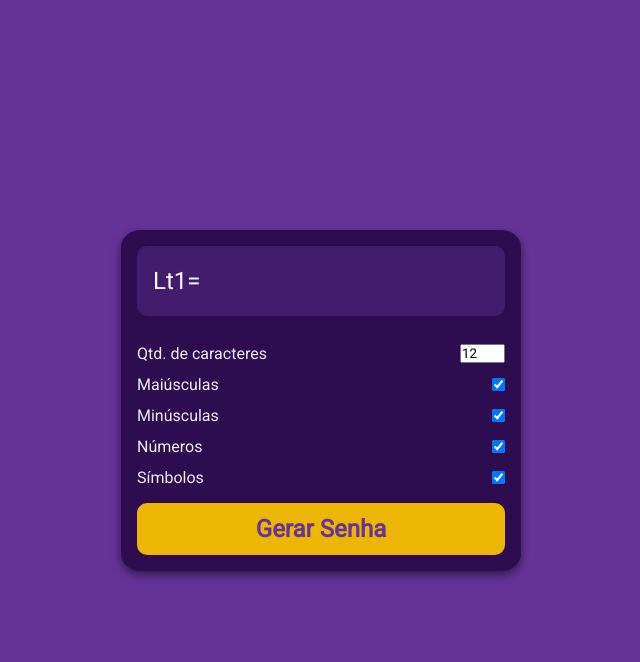
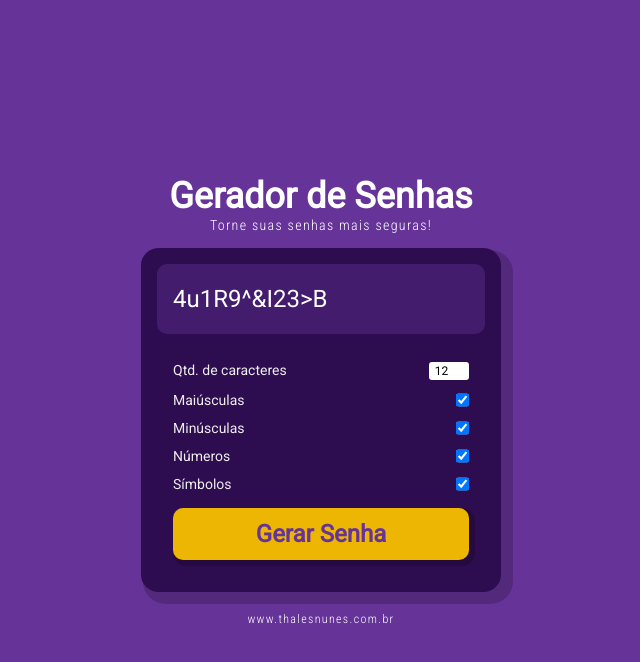
Before and after one commit to thalesonunes/pequenos-projetos, a plain HTML site: page gerador-de-senhas/index.html in a window 1280 px wide. Both pictures are taken after a click on the button "Gerar Senha". Shown: the whole page, without its empty margins (319-959 px from the left). Drawn offline with Linux system fonts and the light colour scheme.

Commit message:
Gerador de Senhas finalizado!

```diff
--- a/gerador-de-senhas/index.html
+++ b/gerador-de-senhas/index.html
@@ -13,6 +13,9 @@
 </head>
 <body>
 
+    <h1 id="titulo">Gerador de Senhas</h1>
+    <p id="subtitulo">Torne suas senhas mais seguras!</p>
+
     <div class="pw-container">
 
         <div class="pw-header">
@@ -26,7 +29,7 @@
 
             <div class="form-control">
                 <label for="len">Qtd. de caracteres</label>
-                <input type="number" id="len" value="12" min="2" max="30">
+                <input type="number" id="len" value="12" min="2" max="18">
             </div>
 
             <div class="form-control">
@@ -55,5 +58,9 @@
 
     </div>
 
+    <footer>
+        <p id="rodape">www.thalesnunes.com.br</p>
+    </footer>
+
 </body>
 </html>
--- a/gerador-de-senhas/script.js
+++ b/gerador-de-senhas/script.js
@@ -30,36 +30,40 @@ function getSymbol() {
 
 function generatePassword() {
 
-    // const len = lenEl.value;
-    const len = 12;
+    const len = lenEl.value;
 
     let password = "";
 
-    if (upperEl.checked) {
-        password += getUppercase();
-    }
+    // if (upperEl.checked) {
+    //     password += getUppercase();
+    // }
 
-    if (lowerEl.checked) {
-        password += getLowercase();
-    }
+    // if (lowerEl.checked) {
+    //     password += getLowercase();
+    // }
 
-    if (numberEl.checked) {
-        password += getNumber();
-    }
+    // if (numberEl.checked) {
+    //     password += getNumber();
+    // }
 
-    if (symbolEL.checked) {
-        password += getSymbol();
-    }
+    // if (symbolEL.checked) {
+    //     password += getSymbol();
+    // }
 
-    for (let i = password.length; i > len; i++) {
+    for (let i = password.length; i < len; i++) {
         const x = generateX();
         password += x;
     }
 
-    pwEl.innerText = password;
+    if(password === ""){
+        pwEl.innerText = "Selecione algum caractere!";
+    }else{
+        pwEl.innerText = password;
+    }
+
 }
 
-function genenateX() {
+function generateX() {
     const xs = [];
 
     if (upperEl.checked) {
@@ -81,10 +85,6 @@ function genenateX() {
     if (xs.length === 0) return "";
 
     return xs[Math.floor(Math.random() * xs.length)];
-
-    // console.log(Math.random() * xs.length);
-    //return Math.random() * xs.length;
-
 }
 
 generateEL.addEventListener("click", generatePassword);
--- a/gerador-de-senhas/style.css
+++ b/gerador-de-senhas/style.css
@@ -1,5 +1,6 @@
 /* Importando Fonts Externas */
 @import url('https://fonts.googleapis.com/css2?family=Roboto&display=swap');
+@import url('https://fonts.googleapis.com/css2?family=Roboto+Condensed:wght@300&display=swap');
 
 /* Resetando CSS */
 * {
@@ -16,13 +17,24 @@ body{
     display: flex;
     align-items: center;
     justify-content: center;
+    flex-direction: column;
     min-height: 100vh;
+}
+
+#titulo{
+    font-size: 36px;
+}
+#subtitulo{
+    font-family: 'Roboto Condensed', sans-serif;
+    margin-bottom: 15px;
+    font-size: 14px;
+    letter-spacing: 1pt;
 }
 
 .pw-container{
     background-color: rgb(46, 12, 80);
-    box-shadow: 0 4px 10px rgba(0, 0, 0, 0.5);
-    min-width: 400px;
+    box-shadow: 7px 7px 0px 5px #00000033;
+    min-width: 360px;
     border-radius: 5%;
 }
 
@@ -57,17 +69,34 @@ body{
     right: 0;
 
     opacity: 0;
-    transform: translate(0, 65%);
+    transform: translate(-25%, -25%);
     transition: opacity 0.2s ease, transform 0.2s ease; */
 }
 
 .pw:hover button{
     opacity: 1;
-    transform: translate(0, 75%);
+    transform: translate(-25%, 0%);
 }
 
 .pw-body{
-    padding: 0 1rem 1rem;
+    padding: 0 2rem 2rem;
+}
+
+.pw-body label{
+    font-size: 14px;
+}
+
+.pw-body #len{
+    border-radius: 3px;
+    border: none;
+    font-size: 12px;
+    text-align: center;
+    padding: 2px 0;
+    width: 40px;
+}
+
+.pw-body #len:focus{
+    outline: none;
 }
 
 .form-control{
@@ -90,4 +119,18 @@ body{
     margin-top: 1rem;
     width: 100%;
     border-radius: 10px;
+    box-shadow: 3px 3px 0px 3px #00000033;
 }
+
+.generate:active{
+    transform: translate(3px, 3px);
+    box-shadow: none;
+}
+
+#rodape{
+    font-family: 'Roboto Condensed', sans-serif;
+    margin-top: 20px;
+    font-size: 12px;
+    letter-spacing: 1pt;
+    font-weight: 100;
+}
```
